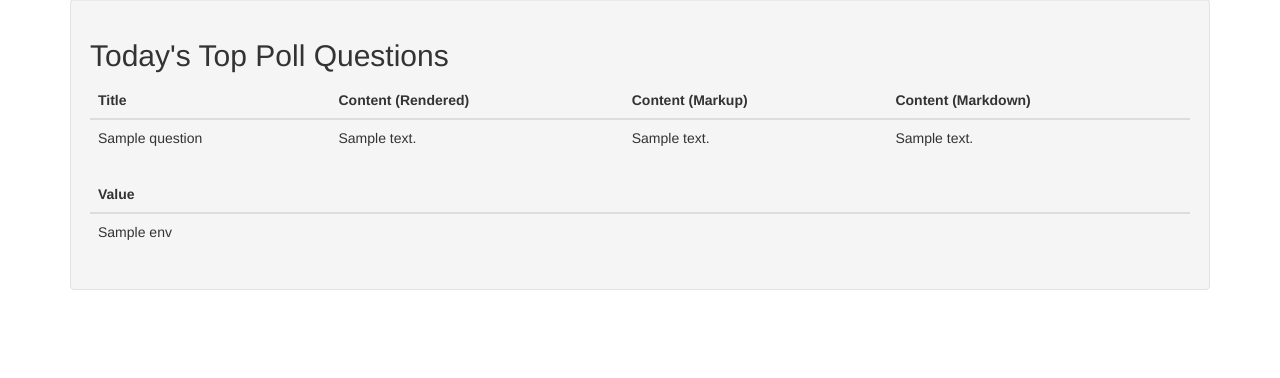
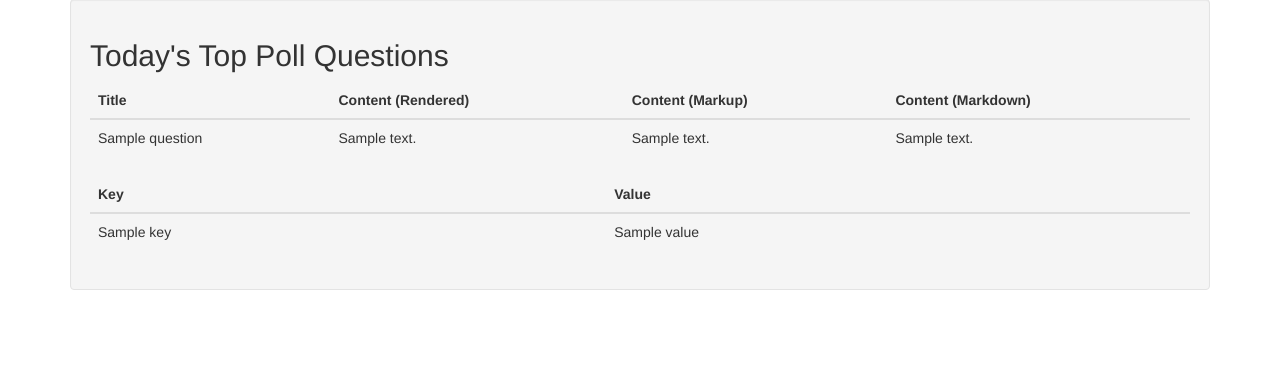
Before and after one commit to pollstagram/pollstagram, a Django app: template templates/list.html in a window 1280 px wide. Shown: the part 113-491 px from the top of the page. Run offline with Django 3.2, Linux system fonts and the light colour scheme; tables that the repository leaves empty hold one stand-in row (values such as "Sample post"); the template is opened without the code that fills it: values that come from a table or form of the project are taken from there, most other values are stand-ins (such as "Sample title", 1, 10 or a date in 2020); some libraries are stand-ins or nearby versions.

Commit message:
fixed syntax

```diff
--- a/templates/list.html
+++ b/templates/list.html
@@ -28,13 +28,15 @@
 	<table class="table">
         <thead>
           <tr>
+	        <th>Key</th>
 	        <th>Value</th>
           </tr>
         </thead>
         <tbody>
-		{% for e in env %}
+		{% for key, value in env %}
           <tr>
-	        <td>{{ e }}</td>
+	        <td>{{ key }}</td>
+	        <td>{{ value }}</td>
           </tr>
 		{% endfor %}
         </tbody>
```
